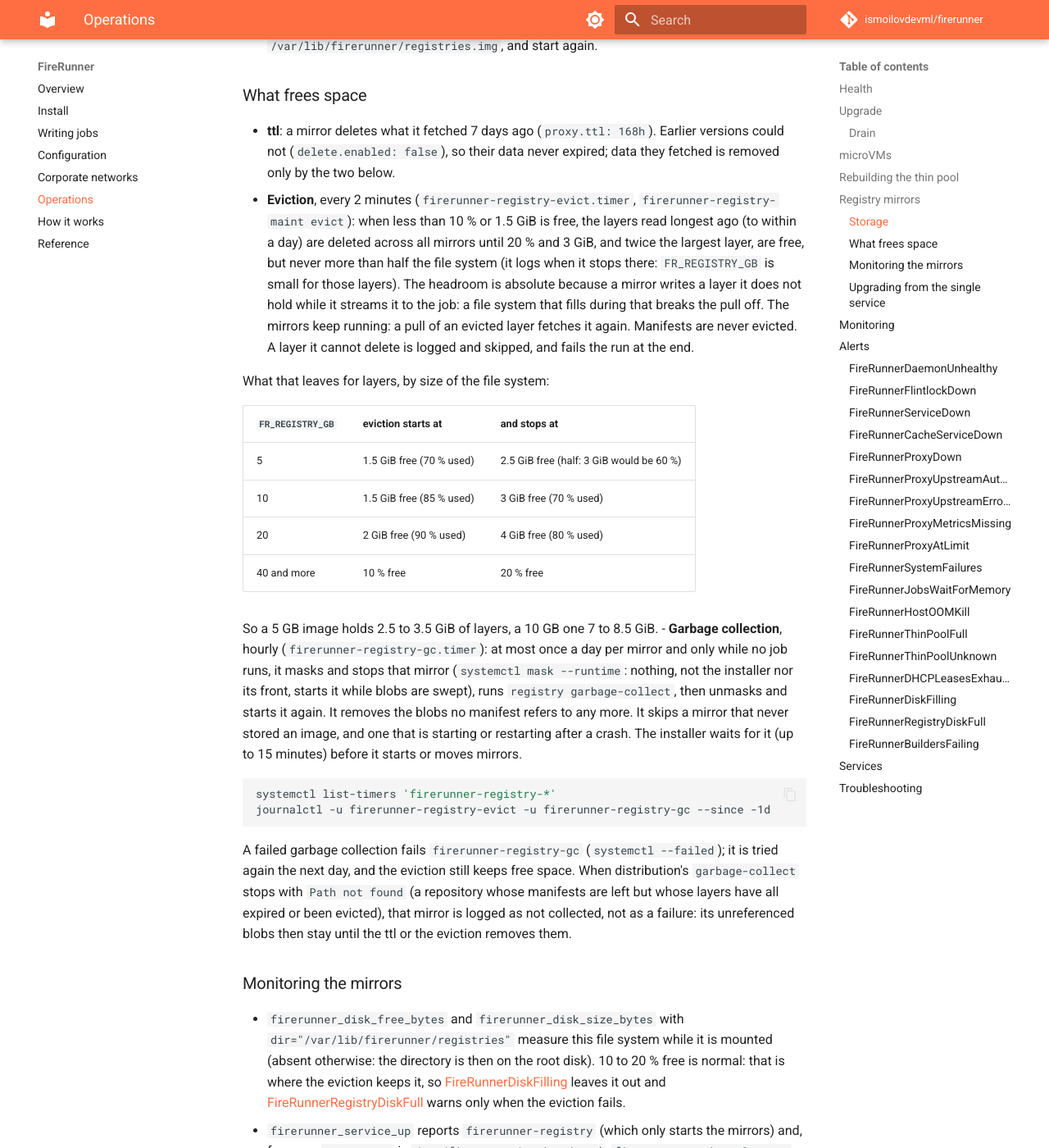
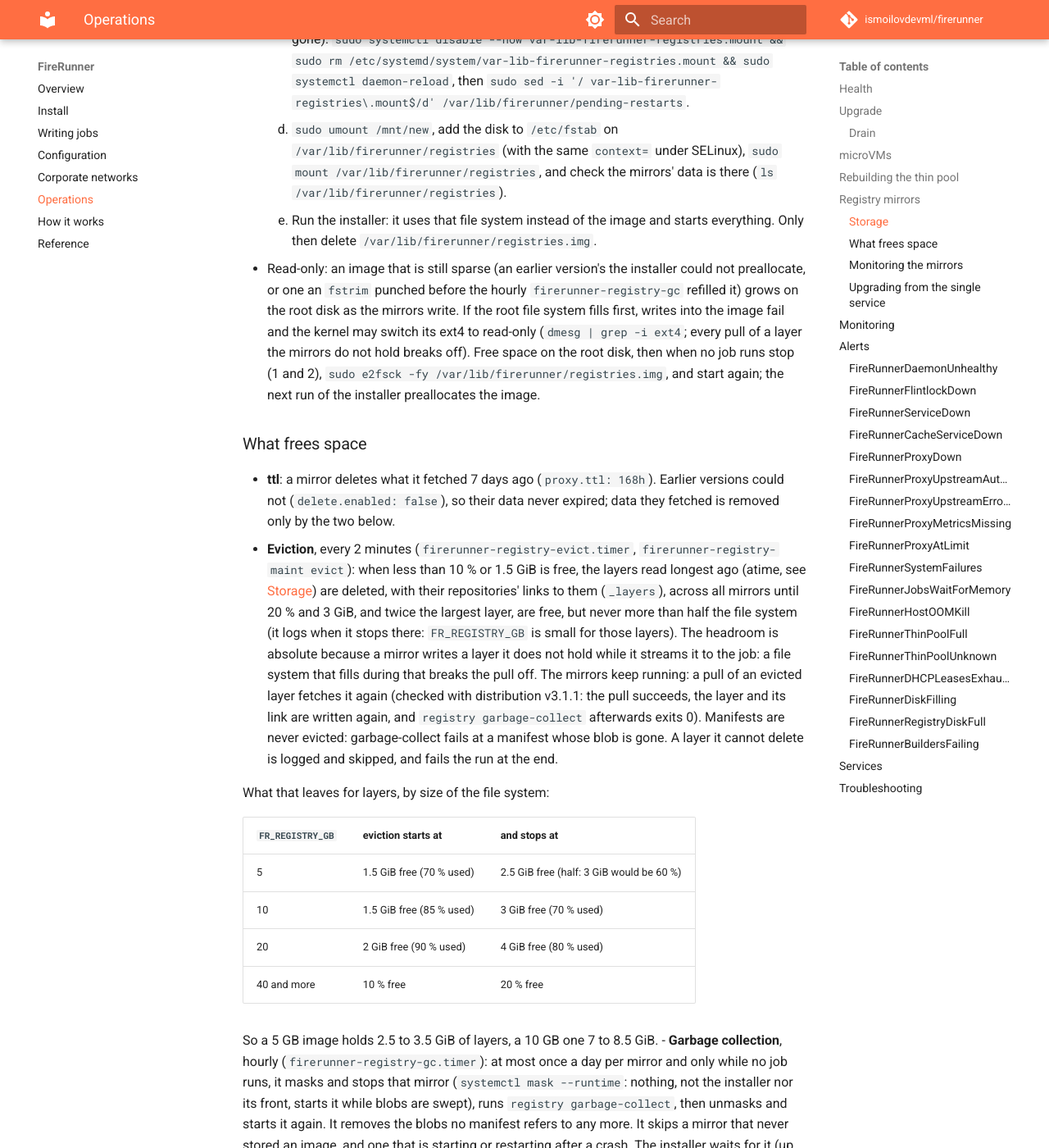
Before and after one commit to ismoilovdevml/firerunner, an MkDocs documentation site: the page built from docs/operations.md, in a window 1280 px wide and 1400 px high, scrolled down 6449 px. Shown: the whole window at 82% size. Built offline with MkDocs 1.6.1 and Material for MkDocs 9.7.7, drawn with Linux system fonts in a browser that asks for light colours; comment, search, counter and statistics services are not loaded; some of the changed text lies outside the part shown.

Commit message:
docs: registry image preallocated, strictatime, gc as the registry user

````diff
--- a/docs/operations.md
+++ b/docs/operations.md
@@ -196,13 +196,26 @@ rate limits, but jobs still run.
 
 The mirrors keep their data in `/var/lib/firerunner/registries/<name>`, an ext4 file system in
 `/var/lib/firerunner/registries.img` on the root disk (`var-lib-firerunner-registries.mount`).
-The image is sparse: it takes as much of the root disk as the mirrors store, never more than its
-size (`FR_REGISTRY_GB`, by default a fifth of the root file system). Deleted blobs give their space
-back to the root disk (`discard`).
+The image takes its whole size (`FR_REGISTRY_GB`, by default a fifth of the root file system) of the
+root disk from the start: it is preallocated (`fallocate`), and mounted without `discard`, so
+deleted blobs give no space back. A sparse image would grow as the mirrors write, and a root disk
+that filled first would fail the mirrors' writes (I/O errors, ext4 read-only) while
+`df /var/lib/firerunner/registries` still showed free space, with no alert. The installer refuses a
+new image, or a larger `FR_REGISTRY_GB`, that would leave less than 10 % and 4 GB of the root file
+system free; `auto` takes less instead (at least 5 GB). Each run fills in what is not yet
+allocated: an image of an earlier version (sparse), converted in place while it is mounted, if the
+root disk can spare it (else it warns and the image stays sparse). An `fstrim` (`fstrim.timer`, on
+by default on Ubuntu) punches the blocks ext4 does not use out of the image again:
+`firerunner-registry-gc` allocates them again every hour.
+
+The file system is mounted `strictatime,lazytime`: every read of a layer sets its atime, which the
+eviction goes by (`relatime` would set it at most once a day, so a layer read all day long could
+look older than one read once); `lazytime` keeps those atimes in memory and writes them with the
+next change of the file, within a day, or at unmount.
 
 ```bash
 df -h /var/lib/firerunner/registries        # what the mirrors use, of their size
-du -sh --apparent-size /var/lib/firerunner/registries.img; du -sh /var/lib/firerunner/registries.img  # size, and what it takes
+du -sh --apparent-size /var/lib/firerunner/registries.img; du -sh /var/lib/firerunner/registries.img  # size, and what it takes (the same)
 ```
 
 With SELinux enabled the installer mounts it with `context=system_u:object_r:var_lib_t:s0`: a new
@@ -227,7 +240,9 @@ sudo systemctl start var-lib-firerunner-registries.mount firerunner-registry
 sudo systemctl start firerunner-registry-evict.timer firerunner-registry-gc.timer
 ```
 
-- Grow it: run the installer with a larger `FR_REGISTRY_GB`. It grows online; nothing restarts.
+- Grow it: run the installer with a larger `FR_REGISTRY_GB`. It grows online; nothing restarts. It
+  is not grown (a warning says so) if that would leave less than 10 % and 4 GB of the root file
+  system free.
 - Shrink it: the installer does not (ext4 shrinks only unmounted). When no job runs, stop (1 and 2),
   then `sudo e2fsck -f /var/lib/firerunner/registries.img && sudo resize2fs /var/lib/firerunner/registries.img <N>G && sudo truncate -s <N>G /var/lib/firerunner/registries.img`,
   and start again. Or stop, delete the image (the mirrors start empty) and run the installer with
@@ -248,11 +263,13 @@ sudo systemctl start firerunner-registry-evict.timer firerunner-registry-gc.time
        check the mirrors' data is there (`ls /var/lib/firerunner/registries`).
     5. Run the installer: it uses that file system instead of the image and starts everything.
        Only then delete `/var/lib/firerunner/registries.img`.
-- Read-only: the image grows on the root disk as the mirrors write. If the root file system fills
-  first, writes into the image fail and the kernel may switch its ext4 to read-only (`dmesg | grep
-  -i ext4`; every pull of a layer the mirrors do not hold breaks off). Free space on the root disk,
-  then when no job runs stop (1 and 2), `sudo e2fsck -fy /var/lib/firerunner/registries.img`, and
-  start again.
+- Read-only: an image that is still sparse (an earlier version's the installer could not
+  preallocate, or one an `fstrim` punched before the hourly `firerunner-registry-gc` refilled it)
+  grows on the root disk as the mirrors write. If the root file system fills first, writes into the
+  image fail and the kernel may switch its ext4 to read-only (`dmesg | grep -i ext4`; every pull of
+  a layer the mirrors do not hold breaks off). Free space on the root disk, then when no job runs
+  stop (1 and 2), `sudo e2fsck -fy /var/lib/firerunner/registries.img`, and start again; the next
+  run of the installer preallocates the image.
 
 ### What frees space
 
@@ -260,12 +277,14 @@ sudo systemctl start firerunner-registry-evict.timer firerunner-registry-gc.time
   not (`delete.enabled: false`), so their data never expired; data they fetched is removed only by
   the two below.
 - **Eviction**, every 2 minutes (`firerunner-registry-evict.timer`, `firerunner-registry-maint
-  evict`): when less than 10 % or 1.5 GiB is free, the layers read longest ago (to within a day)
-  are deleted across all mirrors until 20 % and 3 GiB, and twice the largest layer, are free, but
+  evict`): when less than 10 % or 1.5 GiB is free, the layers read longest ago (atime, see
+  [Storage](#storage)) are deleted, with their repositories' links to them (`_layers`), across all mirrors until 20 % and 3 GiB, and twice the largest layer, are free, but
   never more than half the file system (it logs when it stops there: `FR_REGISTRY_GB` is small for
   those layers). The headroom is absolute because a mirror writes a layer it does not hold while it
   streams it to the job: a file system that fills during that breaks the pull off. The mirrors keep
-  running: a pull of an evicted layer fetches it again. Manifests are never evicted. A layer it
+  running: a pull of an evicted layer fetches it again (checked with distribution v3.1.1: the pull
+  succeeds, the layer and its link are written again, and `registry garbage-collect` afterwards
+  exits 0). Manifests are never evicted: garbage-collect fails at a manifest whose blob is gone. A layer it
   cannot delete is logged and skipped, and fails the run at the end.
 
   What that leaves for layers, by size of the file system:
@@ -284,6 +303,9 @@ sudo systemctl start firerunner-registry-evict.timer firerunner-registry-gc.time
   garbage-collect`, then unmasks and starts it again. It removes the blobs no manifest refers to
   any more. It skips a mirror that never stored an image, and one that is starting or restarting
   after a crash. The installer waits for it (up to 15 minutes) before it starts or moves mirrors.
+  It runs as root with only `CAP_SETUID` and `CAP_SETGID` (to mask, stop and start the mirror, and
+  to preallocate the image): root cannot read the mirrors' 0700 data then, so everything it looks
+  at or writes in it, and `garbage-collect` itself, runs as `firerunner-registry`.
 
 ```bash
 systemctl list-timers 'firerunner-registry-*'
@@ -291,10 +313,12 @@ journalctl -u firerunner-registry-evict -u firerunner-registry-gc --since -1d
 ```
 
 A failed garbage collection fails `firerunner-registry-gc` (`systemctl --failed`); it is tried again
-the next day, and the eviction still keeps free space. When distribution's `garbage-collect`
-stops with `Path not found` (a repository whose manifests are left but whose layers have all
-expired or been evicted), that mirror is logged as not collected, not as a failure: its
-unreferenced blobs then stay until the ttl or the eviction removes them.
+the next day, and the eviction still keeps free space. distribution v3.1.1's `garbage-collect`
+stops with `Path not found: .../_layers`, and collects nothing in that whole mirror, at a
+repository that has manifests but no `_layers` directory (only manifests were pulled: `crane
+manifest`, `docker manifest inspect`, a client that had every layer). Before it runs, the upkeep
+gives every such repository an empty `_layers` (what one whose layers all expired has); a `Path
+not found` that is left is a failure.
 
 ### Monitoring the mirrors
 
@@ -633,8 +657,8 @@ get no address and jobs fail with `got no DHCP lease`.
 
 Warning. The file system of `/var/lib/firerunner/builder-cache` or `/var/lib/flintlock/vm` has had
 less than 15 % free for 15 minutes. Below 10 % no builder cache is saved; at 0 `cache:` uploads
-and flintlockd's microVM state can no longer be written. The registry mirrors take at most
-`FR_REGISTRY_GB` of it ([Registry mirrors](#registry-mirrors)).
+and flintlockd's microVM state can no longer be written. The registry mirrors' image takes
+`FR_REGISTRY_GB` of it from the start ([Registry mirrors](#registry-mirrors)).
 
 - Check: `df -h /var/lib/firerunner /var/lib/flintlock/vm`;
   `sudo du -xsh /var/lib/firerunner/* /var/lib/flintlock/vm`.
````
Also changed, not shown: docs/install.md (+4 -3 lines).
